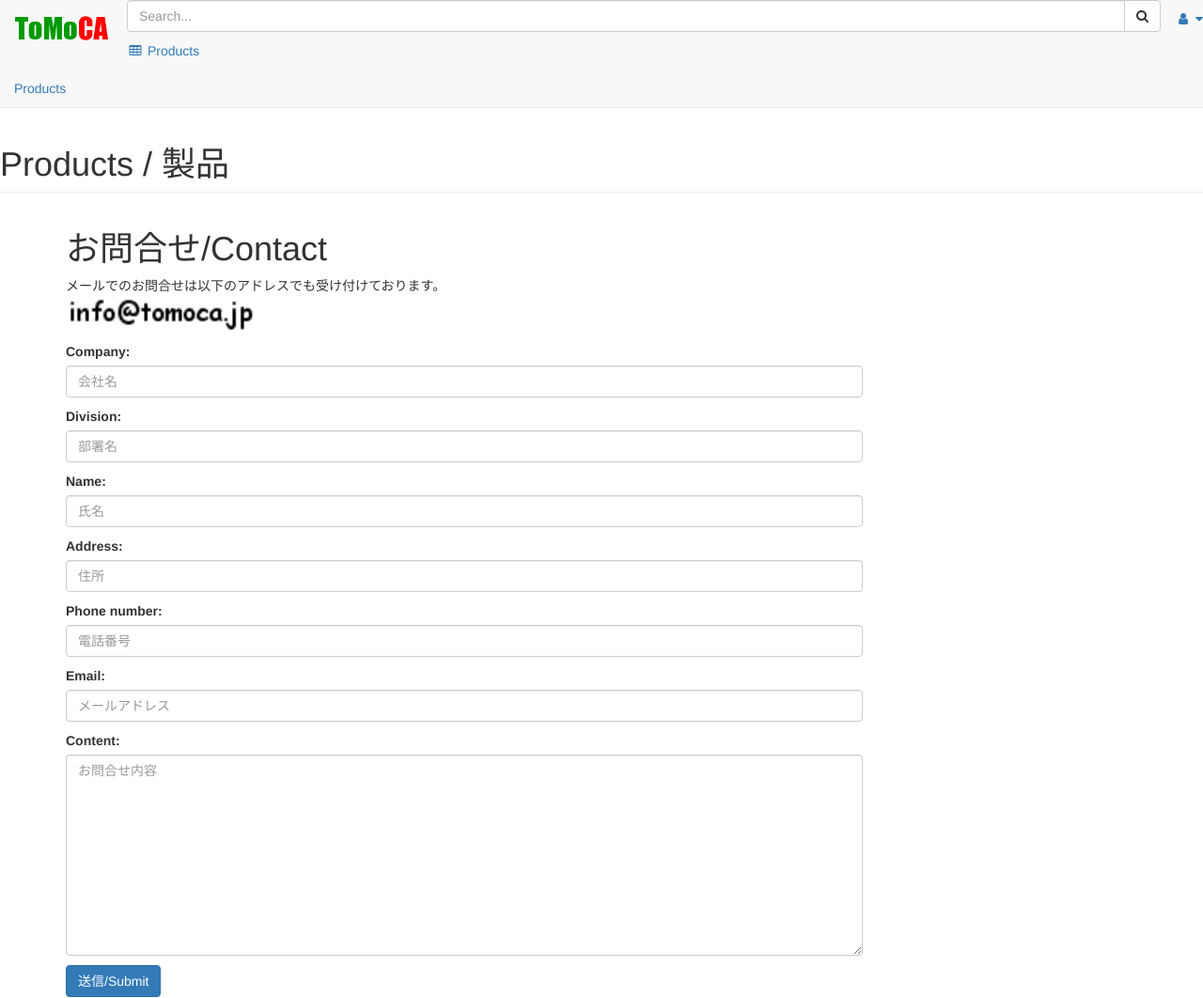
After one commit to ToMoCA/corporate-site, a Django app: page /contact/ in a window 1280 px wide. The commit adds this page. Shown: the whole page at 94% size. Run offline with Django 3.2, Linux system fonts and the light colour scheme; some libraries are stand-ins or nearby versions.

Commit message:
Add /contact access

```diff
--- /dev/null
+++ b/project/products/forms.py
@@ -0,0 +1,32 @@
+from django import forms
+
+class ContactForm(forms.Form):
+    company = forms.CharField(required=True,
+                              widget=forms.TextInput(attrs={'class': 'form-control',
+                                                            'placeholder': '会社名'}))
+
+    division = forms.CharField(required=True,
+                               widget=forms.TextInput(attrs={'class': 'form-control',
+                                                             'placeholder': '部署名'}))
+
+    name = forms.CharField(required=True,
+                           widget=forms.TextInput(attrs={'class': 'form-control',
+                                                         'placeholder': '氏名'}))
+
+    address = forms.CharField(required=True,
+                              widget=forms.TextInput(attrs={'class': 'form-control',
+                                                            'placeholder': '住所'}))
+
+    phone_number = forms.CharField(required=True,
+                                   widget=forms.TextInput(attrs={'class': 'form-control',
+                                                                 'placeholder': '電話番号'}))
+
+    email = forms.EmailField(required=True,
+                             widget=forms.TextInput(attrs={'class': 'form-control',
+                                                           'placeholder': 'メールアドレス'}))
+
+    content = forms.CharField(
+        required=True,
+        widget=forms.Textarea(attrs={'class': 'form-control',
+                                     'placeholder': 'お問合せ内容'})
+    )
--- /dev/null
+++ b/project/products/templates/products/contact.html
@@ -0,0 +1,33 @@
+{% extends 'products/base.html' %}
+
+{% load static %}
+
+{% block content %}
+
+    <section>
+        <div class="container">
+            <div class="row">
+                <div class="col-lg-9 text-left">
+                  <h1>お問合せ/Contact</h1>
+                  <p>
+                    メールでのお問合せは以下のアドレスでも受け付けております。<br>
+                    <img src="{% static 'tomoca/img/mail_address.png' %}" height="40px">
+                  </p>
+                  {% if error %}
+                  <p>
+                    <h1 style="color: #ff0000; background-color: transparent">{{error}}</h1>
+                  </p>
+                  {% endif %}
+                  <form role="form" action="" method="post">
+                      {% csrf_token %}
+                      {{ form.as_p }}
+                      <button type="submit" class="btn btn-primary">送信/Submit</button>
+                  </form>
+                  <div class="col-lg-3 text-left">
+                  </div>
+                </div>
+            </div>
+        </div>
+    </section>
+
+{% endblock %}
--- a/project/products/views.py
+++ b/project/products/views.py
@@ -1,10 +1,76 @@
 from django.views import generic
-from django.shortcuts import render
+from django.shortcuts import render, redirect
 
 from .models import Product
 
 def home_page(request):
     return render(request, 'products/index.html')
+
+
+def contact(request):
+    from .forms import ContactForm
+    from django.core.mail import EmailMessage
+    from django.template import Context
+    from django.template.loader import render_to_string
+
+    form_class = ContactForm
+
+    # new logic!
+    if request.method == 'POST':
+        form = form_class(data=request.POST)
+
+        if form.is_valid():
+            company = request.POST.get(
+                'company'
+                , '')
+            division = request.POST.get(
+                'division'
+                , '')
+            name = request.POST.get(
+                'name'
+                , '')
+            address = request.POST.get(
+                'address'
+                , '')
+            phone_number = request.POST.get(
+                'phone_number'
+                , '')
+            email = request.POST.get(
+                'email'
+                , '')
+            content = request.POST.get('content', '')
+
+            # Email the profile with the
+            # contact information
+            context = {
+                'company'      : company,
+                'division'     : division,
+                'name'         : name,
+                'address'      : address,
+                'phone_number' : phone_number,
+                'email'        : email,
+                'content'      : content,
+            }
+            content = render_to_string('products/contact_template.txt', context)
+
+            email = EmailMessage(
+                subject = "[ToMoCA] Thank you for contacting us",
+                body = content,
+                to = ["ks6088ts@gmail.com", email],
+            )
+            email.send()
+            return redirect('/')
+        else:
+            error_message = '入力データが不正です。再度入力をお願いします。/ Input data is invalid. Please fill in correct data.'
+            return render(request, 'products/contact.html', {
+                'error': error_message,
+                'form': form_class,
+            })
+
+    return render(request, 'products/contact.html', {
+        'form': form_class,
+    })
+
 
 class IndexView(generic.ListView):
     template_name = 'products/list.html'
--- a/project/project/urls.py
+++ b/project/project/urls.py
@@ -21,6 +21,7 @@ from products import views as product_views
 
 urlpatterns = [
     url(r'^$', product_views.home_page, name='home'),
+    url(r'^contact/$', product_views.contact, name='contact'),
     url(r'^products/', include('products.urls')),
     url(r'^ckeditor/', include('ckeditor_uploader.urls')),
     url(r'^admin/', admin.site.urls),
```
Also changed, not shown: project/products/templates/products/contact_template.txt (added, +41 -0 lines), project/products/templates/products/index.html (+12 -12 lines), project/project/settings.py (+9 -0 lines), assets/tomoca/img/mail_address.png (added).
